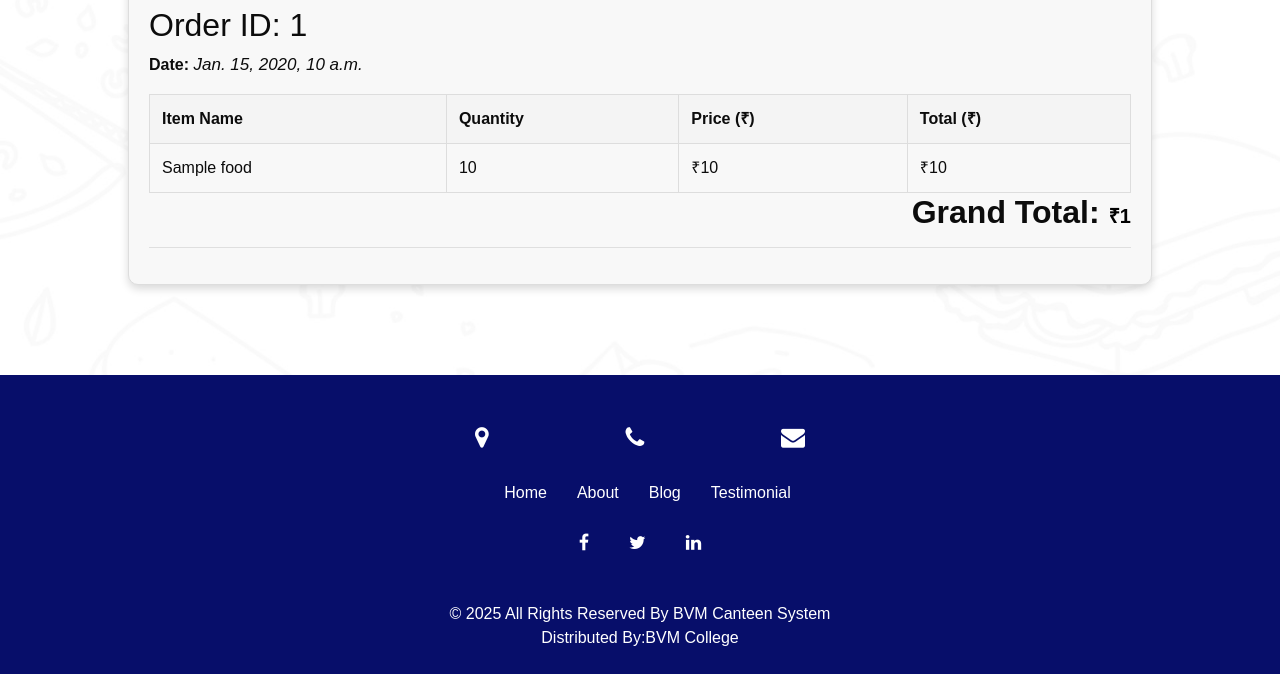
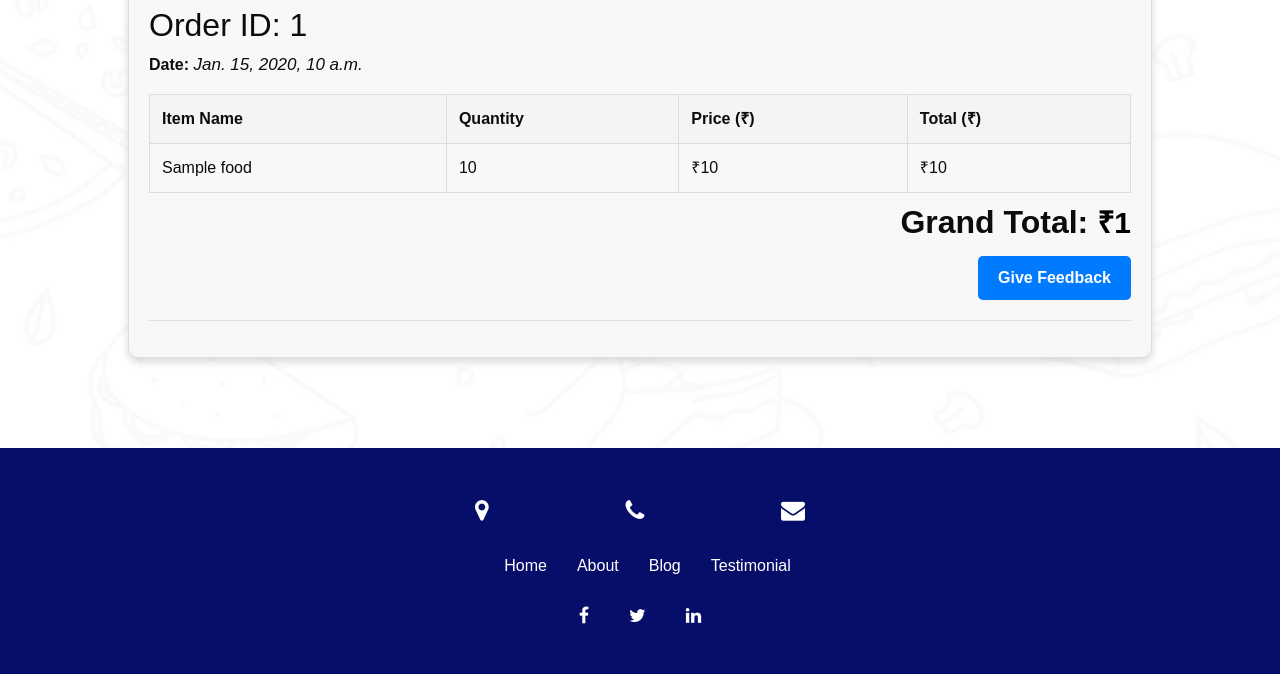
Before and after one commit to DyvinBiju/canteen-system, a Django app: template canteen_project/canteenapp/templates/order_history.html in a window 1280 px wide. Shown: the part 221-895 px from the top of the page. Run offline with Django 3.2, Linux system fonts and the light colour scheme; the template is opened without the code that fills it: most values are stand-ins (such as "Sample title", 1, 10 or a date in 2020); some libraries are stand-ins or nearby versions.

Commit message:
feedback button added

```diff
--- a/canteen_project/canteenapp/templates/order_history.html
+++ b/canteen_project/canteenapp/templates/order_history.html
@@ -41,10 +41,36 @@
         .total-row {
             font-weight: bold;
             text-align: right;
+            margin-bottom: 0;
+            padding-top: 10px;
+
         }
         .total-price {
             color: #000000;
-            font-size: 20px;
+            font-size: 30px;
+        }
+        .feedback-section {
+            text-align: right;
+            margin-top: 5px;
+            margin-bottom: 20px;
+        }
+        .feedback-btn {
+            display: inline-block;
+            margin-top: 10px;
+            padding: 10px 20px;
+            font-size: 16px;
+            font-weight: bold;
+            border: none;
+            border-radius: 5px;
+            text-align: center;
+            cursor: pointer;
+            text-decoration: none;
+            transition: all 0.3s ease;
+            background-color: #007bff;
+            color: white;
+        }
+        .feedback-btn:hover {
+            background-color: #0056b3;
         }
     </style>
 </head>
@@ -81,6 +107,10 @@
                     </table>
 
                     <h2 class="total-row">Grand Total: <span class="total-price">₹{{ order.total_price }}</span></h2>
+
+                    <div class="feedback-section">
+                        <a href="{% url 'feedback' %}" class="feedback-btn">Give Feedback</a>
+                    </div>
                     <hr>
                 </div>
             {% endfor %}
```
